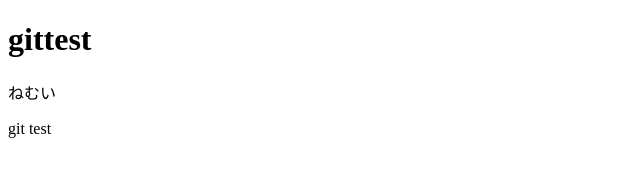
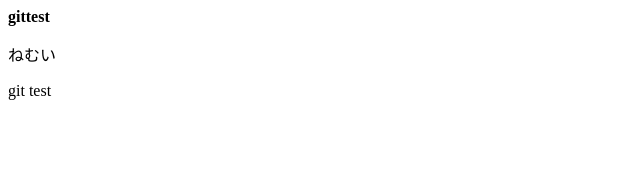
Before and after one commit to HAL0821/IH12A_GitTest, a plain HTML site: page index.html in a window 1280 px wide. Shown: the whole page, without its empty margins (0-640 px from the left). Drawn offline with Linux system fonts and the light colour scheme.

Commit message:
cssを追加

```diff
--- a/index.html
+++ b/index.html
@@ -4,6 +4,7 @@
         <meta charset="UTF-8">
         <meta name="viewport" content="width=device-width, initial-scale=1.0">
         <title>git</title>
+        <link rel="stylesheet" href="style.css">
     </head>
     <body>
         <h1>gittest</h1>
--- /dev/null
+++ b/style.css
@@ -0,0 +1,5 @@
+@charset "UTF-8";
+h1{
+    margin: 0;
+    font-size: 16px;
+}
```
